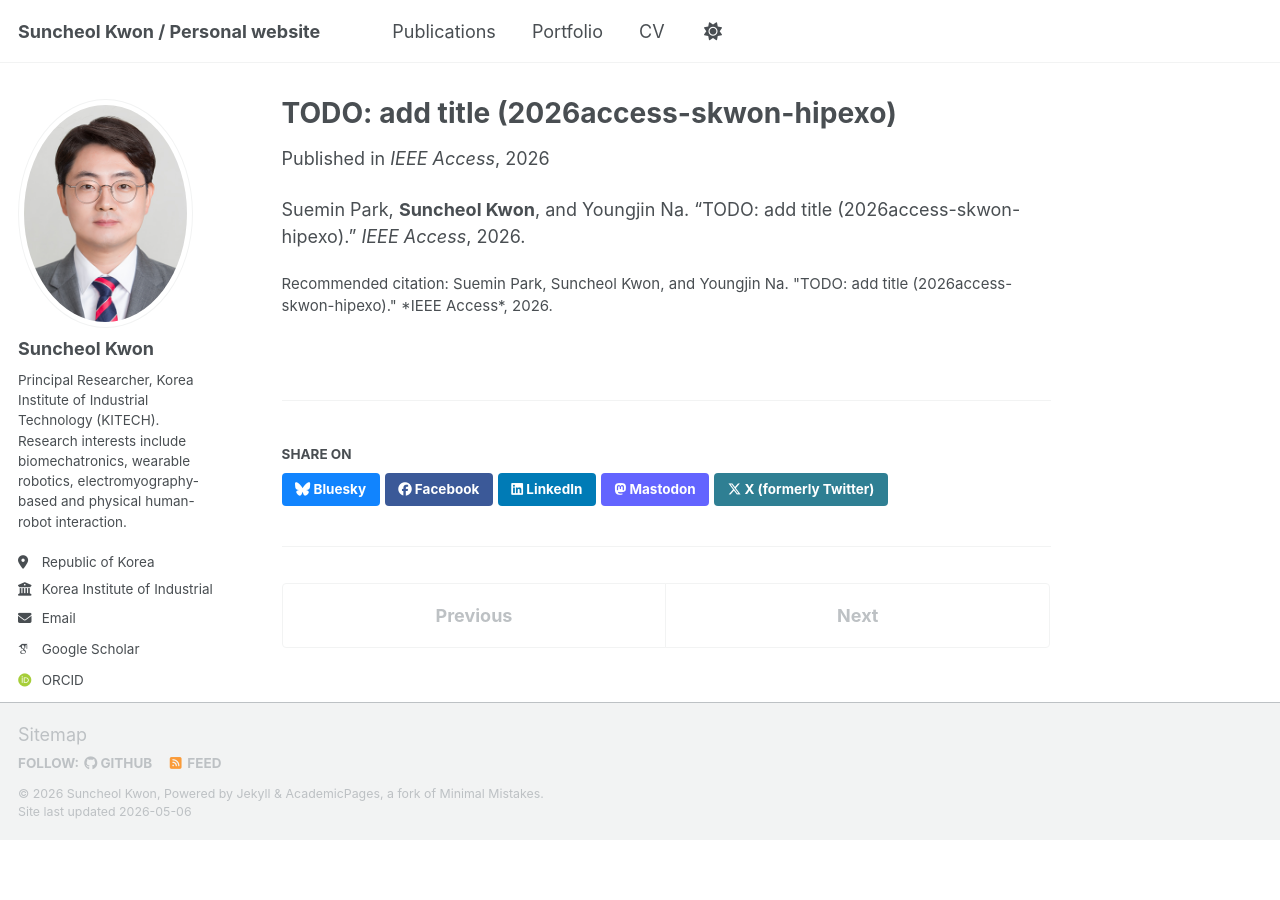
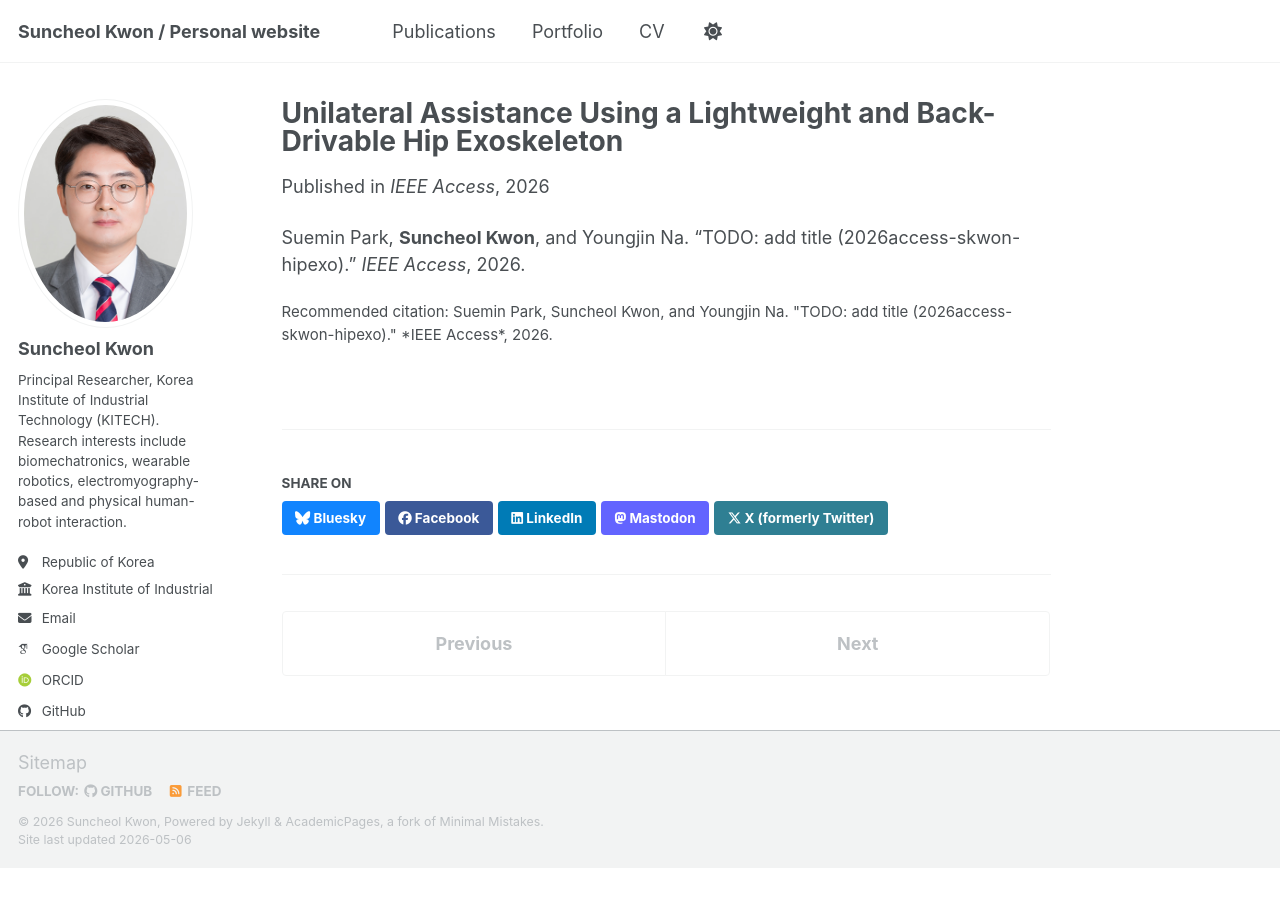
Before and after one commit to suncheolkwon/suncheolkwon.github.io, a Jekyll site: the page built from _publications/2026-2026access-skwon-hipexo.md, in a window 1280 px wide. Built offline with Jekyll 4.4.1, drawn with Linux system fonts in a browser that asks for light colours; some web fonts are replaced; a script bundle is joined from its source files by our own code; library files that are not in the unit come from our copies.

Commit message:
Update 2026-2026access-skwon-hipexo.md

```diff
--- a/_publications/2026-2026access-skwon-hipexo.md
+++ b/_publications/2026-2026access-skwon-hipexo.md
@@ -1,5 +1,5 @@
 ---
-title: "TODO: add title (2026access-skwon-hipexo)"
+title: "Unilateral Assistance Using a Lightweight and Back-Drivable Hip Exoskeleton"
 collection: publications
 category: manuscripts
 permalink: /publication/2026access-skwon-hipexo
```
